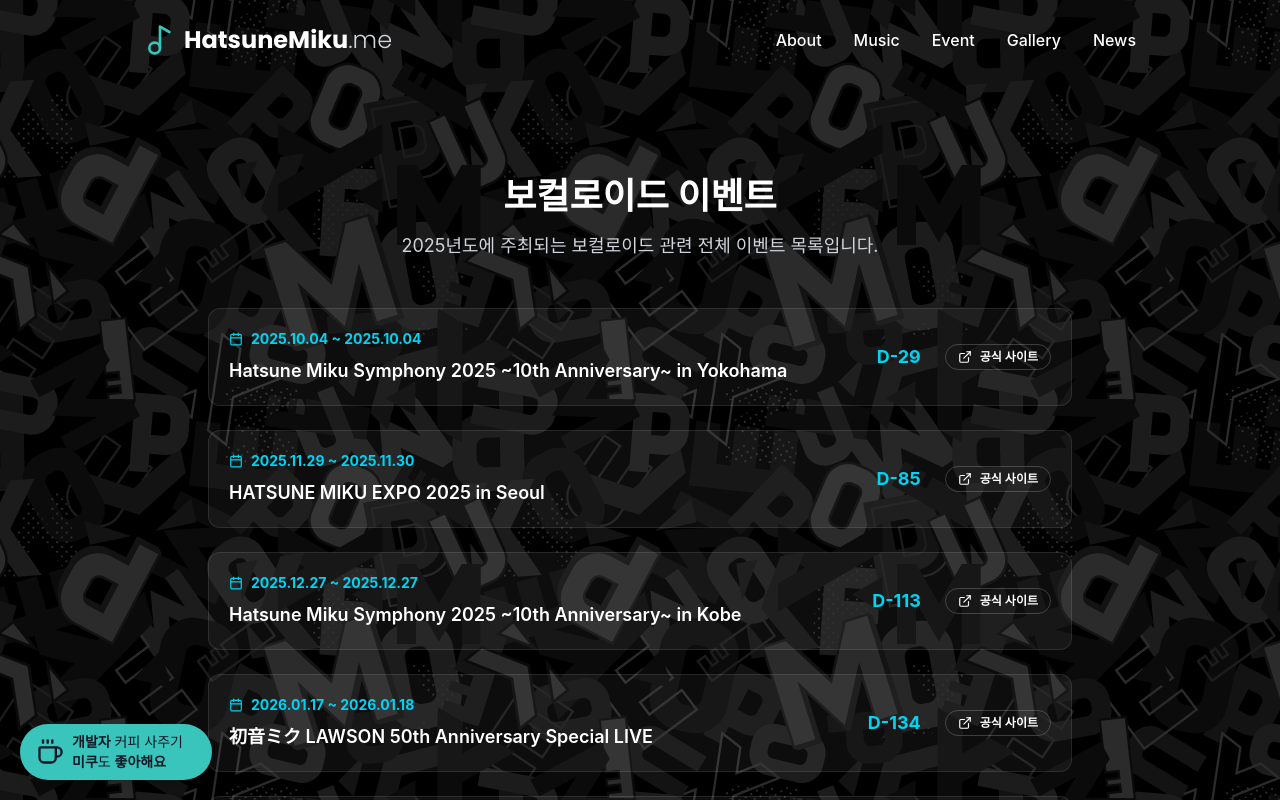
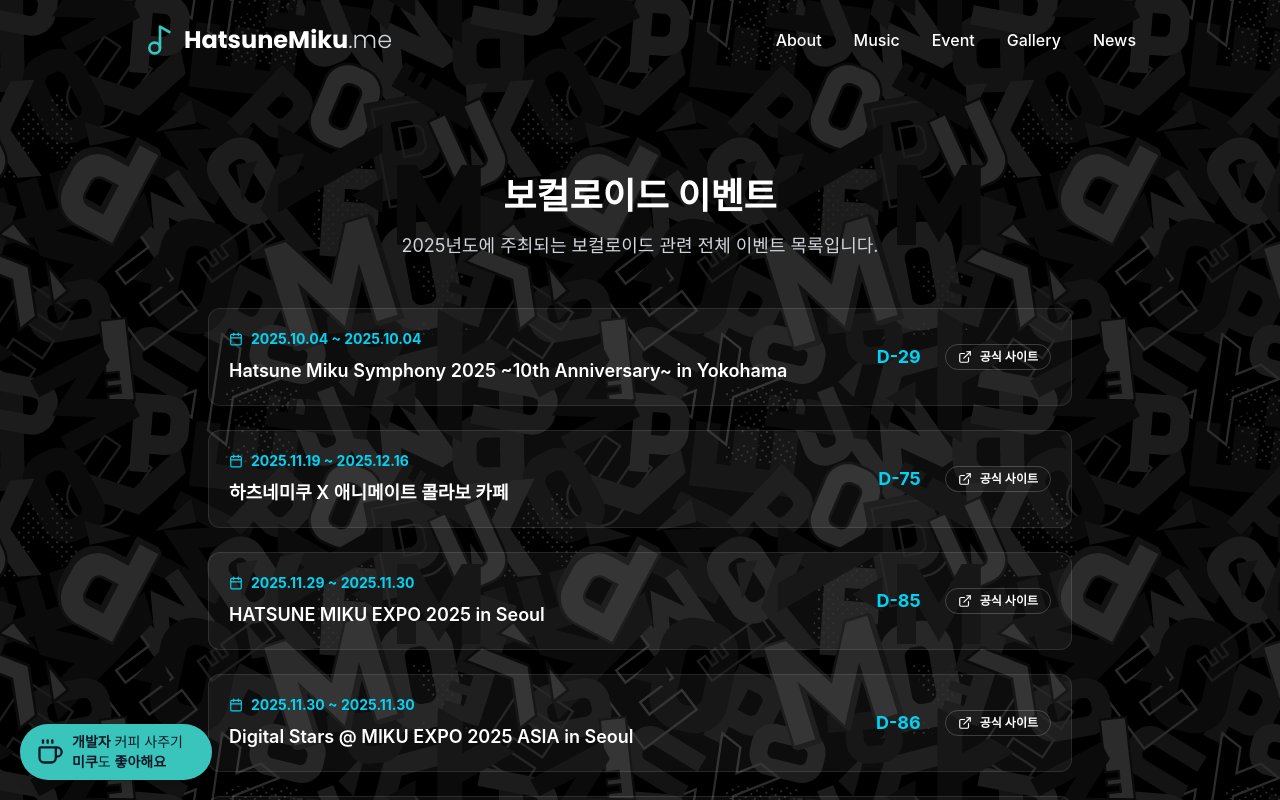
Before and after one commit to laterre39/hatsunemiku-me-service-2025, a Next.js app: page /event in a window 1280 px wide. Shown: the top 800 px of the page. Built offline with nearby package versions, Linux system fonts and the light colour scheme.

Commit message:
feat: 보컬로이드 이벤트 리스트 추가

```diff
--- a/src/data/vocaloidEventLists.ts
+++ b/src/data/vocaloidEventLists.ts
@@ -60,10 +60,22 @@ export const vocaloidEventLists = [
     eventSite: "https://sp.wmg.jp/mikusymphony/10th/",
   },
   {
+    eventStartDate: "2025.11.19",
+    eventEndDate: "2025.12.16",
+    eventName: "하츠네미쿠 X 애니메이트 콜라보 카페",
+    eventSite: "https://www.instagram.com/p/DQq7HgVEmi1/?img_index=1",
+  },
+  {
     eventStartDate: "2025.11.29",
     eventEndDate: "2025.11.30",
     eventName: "HATSUNE MIKU EXPO 2025 in Seoul",
     eventSite: "https://ticket.melon.com/performance/index.htm?prodId=211664",
+  },
+  {
+    eventStartDate: "2025.11.30",
+    eventEndDate: "2025.11.30",
+    eventName: "Digital Stars @ MIKU EXPO 2025 ASIA in Seoul",
+    eventSite: "https://www.ticketlink.co.kr/product/59363",
   },
   {
     eventStartDate: "2025.12.27",
```
Lines whose indentation alone changed are shown as unchanged.
